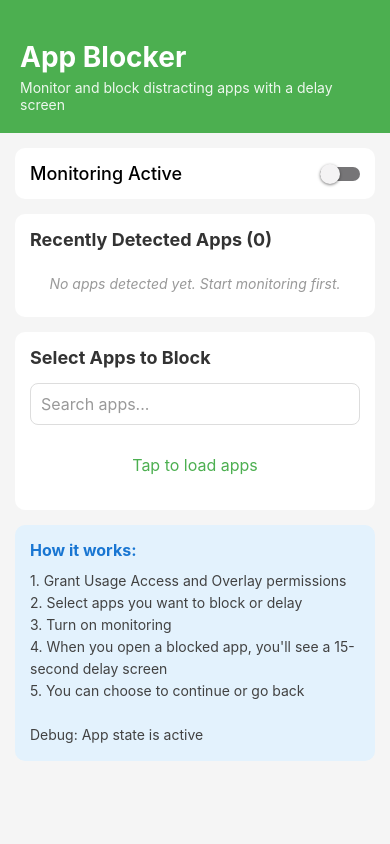
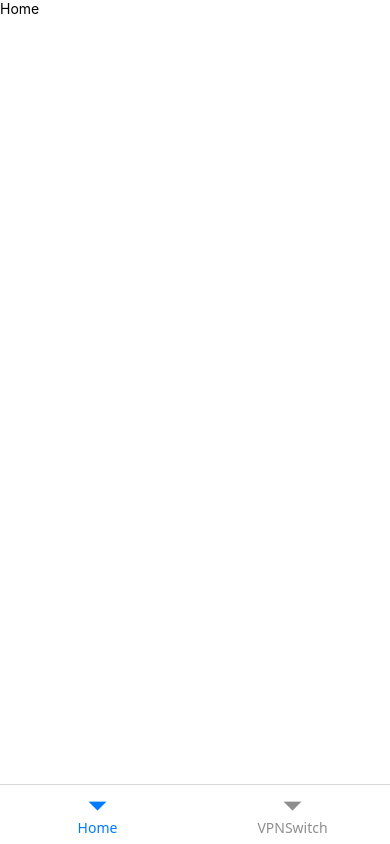
Before and after one commit to OmRanAlot/DoomScrollStopper, a React Native app: screen /Home in a window 390 px wide. Built offline with nearby package versions, Linux system fonts and the light colour scheme.

Commit message:
added navbar

```diff
--- a/App.tsx
+++ b/App.tsx
@@ -1,26 +1,31 @@
 // App.tsx
 import React from 'react';
-import { SafeAreaView, StyleSheet, StatusBar, useColorScheme, Button } from 'react-native';
-import VPNSwitch from './components/VPNSwitch';
-import { Linking } from 'react-native';
+import { SafeAreaView, StyleSheet, useColorScheme } from 'react-native';
+import VPNSwitch from './components/VPNSwitch/VPNSwitch';
+import Home from './components/Home/home';
+import { NavigationContainer } from '@react-navigation/native';
+import { createBottomTabNavigator } from '@react-navigation/bottom-tabs';
 
+const Tab = createBottomTabNavigator();
 
 const App = () => {
-  const isDarkMode = useColorScheme() === 'dark';
+  return (
 
+      <SafeAreaView style={[styles.container]}>
+        <NavigationContainer>
+          <Tab.Navigator
+            screenOptions={{
+              headerShown: false,
+              tabBarStyle: { backgroundColor: '#fff', height: 60 },
+              tabBarLabelStyle: { fontSize: 14 }
+            }}
+          >
+            <Tab.Screen name="Home" component={Home} />
+            <Tab.Screen name="VPNSwitch" component={VPNSwitch} />
+          </Tab.Navigator>
+        </NavigationContainer>
+      </SafeAreaView>
 
-  const openUsageAccessSettings = () => {
-    Linking.openSettings(); // basic fallback
-
-    // Or use native module to launch:
-    // android.settings.USAGE_ACCESS_SETTINGS
-  };
-  return (
-    <SafeAreaView style={[styles.container, isDarkMode && styles.darkContainer]}>
-      <StatusBar barStyle={isDarkMode ? 'light-content' : 'dark-content'} />
-      <VPNSwitch />
-      {/* <Button title="Enable App Usage Access" onPress={openUsageAccessSettings} /> */}
-    </SafeAreaView>
   );
 };
 
--- /dev/null
+++ b/components/Home/home.js
@@ -0,0 +1,13 @@
+import React from 'react';
+import { View, Text } from 'react-native';
+import styles from './home.style';
+
+const Home = () => {
+    return (
+        <View style={styles.container}>
+            <Text>Home</Text>
+        </View>
+    );
+};
+
+export default Home;
--- /dev/null
+++ b/components/Home/home.style.js
@@ -0,0 +1,10 @@
+import { StyleSheet } from 'react-native';
+
+const styles = StyleSheet.create({
+    container: {
+      flex: 1,
+      backgroundColor: '#fff',
+    },
+  });
+
+export default styles;
--- a/components/VPNSwitch.js
+++ b/components/VPNSwitch/VPNSwitch.js
@@ -13,6 +13,7 @@ import {
   TextInput,
   AppState,
 } from 'react-native';
+import styles from './VPNSwitch.styles';
 const { VPNModule, SettingsModule } = NativeModules;
 const appBlockerEmitter = new NativeEventEmitter(VPNModule);
 
@@ -127,26 +128,6 @@ const VPNSwitch = () => {
     }
   };
 
-  const requestOverlayPermission = async () => {
-    try {
-      await VPNModule.requestOverlayPermission();
-      Alert.alert(
-        'Permission Required',
-        'Please grant Display Over Other Apps permission and return to the app',
-        [
-          {
-            text: 'OK',
-            onPress: () => {
-              setTimeout(startMonitoringAfterPermissions, 2000);
-            }
-          }
-        ]
-      );
-    } catch (error) {
-      console.error('Overlay permission request failed:', error);
-    }
-  };
-
   const checkPermissionsAndStart = async () => {
     const perms = await VPNModule.checkPermissions();
     if (!perms.usage) {
@@ -193,23 +174,6 @@ const VPNSwitch = () => {
     } catch (error) {
       console.error("Failed to stop monitoring:", error);
       Alert.alert("Error", "Failed to stop monitoring: " + error.message);
-    }
-  };
-
-  const toggleMonitoring = async () => {
-    try {
-      if (!isMonitoring) {
-        console.log("requesting permissions")
-        // Request permissions first
-        await requestPermissions();
-      } else {
-        await VPNModule.stopMonitoring();
-        setIsMonitoring(false);
-        console.log("Monitoring stopped successfully")
-      }
-    } catch (error) {
-      console.error('Failed to toggle monitoring:', error);
-      Alert.alert('Error', 'Failed to toggle monitoring: ' + error.message);
     }
   };
 
@@ -372,154 +336,6 @@ const VPNSwitch = () => {
   );
 };
 
-const styles = StyleSheet.create({
-  container: {
-    flex: 1,
-    backgroundColor: '#f5f5f5',
-  },
-  header: {
-    backgroundColor: '#4CAF50',
-    padding: 20,
-    paddingTop: 40,
-  },
-  title: {
-    fontSize: 28,
-    fontWeight: 'bold',
-    color: '#fff',
-    marginBottom: 5,
-  },
-  subtitle: {
-    fontSize: 14,
-    color: '#fff',
-    opacity: 0.9,
-  },
-  controlSection: {
-    backgroundColor: '#fff',
-    margin: 15,
-    padding: 15,
-    borderRadius: 10,
-    elevation: 2,
-  },
-  controlRow: {
-    flexDirection: 'row',
-    justifyContent: 'space-between',
-    alignItems: 'center',
-  },
-  controlLabel: {
-    fontSize: 18,
-    fontWeight: '500',
-  },
-  statusBox: {
-    marginTop: 15,
-    padding: 10,
-    backgroundColor: '#E8F5E9',
-    borderRadius: 5,
-  },
-  statusText: {
-    color: '#2E7D32',
-    fontWeight: '500',
-  },
-  statusSubtext: {
-    color: '#1B5E20',
-    fontSize: 12,
-    marginTop: 3,
-  },
-  section: {
-    backgroundColor: '#fff',
-    margin: 15,
-    marginTop: 0,
-    padding: 15,
-    borderRadius: 10,
-    elevation: 2,
-  },
-  sectionTitle: {
-    fontSize: 18,
-    fontWeight: 'bold',
-    marginBottom: 15,
-    color: '#333',
-  },
-  searchInput: {
-    borderWidth: 1,
-    borderColor: '#ddd',
-    borderRadius: 8,
-    padding: 10,
-    marginBottom: 10,
-    fontSize: 16,
-  },
-  appsList: {
-    maxHeight: 300,
-  },
-  flatList: {
-    maxHeight: 250,
-  },
-  appItem: {
-    flexDirection: 'row',
-    justifyContent: 'space-between',
-    alignItems: 'center',
-    paddingVertical: 10,
-    borderBottomWidth: 1,
-    borderBottomColor: '#f0f0f0',
-  },
-  appInfo: {
-    flex: 1,
-  },
-  appName: {
-    fontSize: 16,
-    fontWeight: '500',
-    color: '#333',
-  },
-  packageName: {
-    fontSize: 12,
-    color: '#666',
-    marginTop: 2,
-  },
-  detectedItem: {
-    flexDirection: 'row',
-    justifyContent: 'space-between',
-    paddingVertical: 8,
-    borderBottomWidth: 1,
-    borderBottomColor: '#f0f0f0',
-  },
-  detectedAppName: {
-    fontSize: 14,
-    color: '#333',
-  },
-  detectedTime: {
-    fontSize: 12,
-    color: '#999',
-  },
-  emptyText: {
-    color: '#999',
-    fontStyle: 'italic',
-    textAlign: 'center',
-    paddingVertical: 10,
-  },
-  reloadButton: {
-    padding: 20,
-    alignItems: 'center',
-  },
-  reloadText: {
-    color: '#4CAF50',
-    fontSize: 16,
-  },
-  infoSection: {
-    backgroundColor: '#E3F2FD',
-    margin: 15,
-    marginTop: 0,
-    padding: 15,
-    borderRadius: 10,
-  },
-  infoTitle: {
-    fontSize: 16,
-    fontWeight: 'bold',
-    marginBottom: 10,
-    color: '#1976D2',
-  },
-  infoText: {
-    fontSize: 14,
-    lineHeight: 22,
-    color: '#424242',
-  },
-});
+
 
 export default VPNSwitch;
--- /dev/null
+++ b/components/VPNSwitch/VPNSwitch.styles.js
@@ -0,0 +1,153 @@
+import { StyleSheet } from 'react-native';
+
+const styles = StyleSheet.create({
+    container: {
+      flex: 1,
+      backgroundColor: '#f5f5f5',
+    },
+    header: {
+      backgroundColor: '#4CAF50',
+      padding: 20,
+      paddingTop: 40,
+    },
+    title: {
+      fontSize: 28,
+      fontWeight: 'bold',
+      color: '#fff',
+      marginBottom: 5,
+    },
+    subtitle: {
+      fontSize: 14,
+      color: '#fff',
+      opacity: 0.9,
+    },
+    controlSection: {
+      backgroundColor: '#fff',
+      margin: 15,
+      padding: 15,
+      borderRadius: 10,
+      elevation: 2,
+    },
+    controlRow: {
+      flexDirection: 'row',
+      justifyContent: 'space-between',
+      alignItems: 'center',
+    },
+    controlLabel: {
+      fontSize: 18,
+      fontWeight: '500',
+    },
+    statusBox: {
+      marginTop: 15,
+      padding: 10,
+      backgroundColor: '#E8F5E9',
+      borderRadius: 5,
+    },
+    statusText: {
+      color: '#2E7D32',
+      fontWeight: '500',
+    },
+    statusSubtext: {
+      color: '#1B5E20',
+      fontSize: 12,
+      marginTop: 3,
+    },
+    section: {
+      backgroundColor: '#fff',
+      margin: 15,
+      marginTop: 0,
+      padding: 15,
+      borderRadius: 10,
+      elevation: 2,
+    },
+    sectionTitle: {
+      fontSize: 18,
+      fontWeight: 'bold',
+      marginBottom: 15,
+      color: '#333',
+    },
+    searchInput: {
+      borderWidth: 1,
+      borderColor: '#ddd',
+      borderRadius: 8,
+      padding: 10,
+      marginBottom: 10,
+      fontSize: 16,
+    },
+    appsList: {
+      maxHeight: 300,
+    },
+    flatList: {
+      maxHeight: 250,
+    },
+    appItem: {
+      flexDirection: 'row',
+      justifyContent: 'space-between',
+      alignItems: 'center',
+      paddingVertical: 10,
+      borderBottomWidth: 1,
+      borderBottomColor: '#f0f0f0',
+    },
+    appInfo: {
+      flex: 1,
+    },
+    appName: {
+      fontSize: 16,
+      fontWeight: '500',
+      color: '#333',
+    },
+    packageName: {
+      fontSize: 12,
+      color: '#666',
+      marginTop: 2,
+    },
+    detectedItem: {
+      flexDirection: 'row',
+      justifyContent: 'space-between',
+      paddingVertical: 8,
+      borderBottomWidth: 1,
+      borderBottomColor: '#f0f0f0',
+    },
+    detectedAppName: {
+      fontSize: 14,
+      color: '#333',
+    },
+    detectedTime: {
+      fontSize: 12,
+      color: '#999',
+    },
+    emptyText: {
+      color: '#999',
+      fontStyle: 'italic',
+      textAlign: 'center',
+      paddingVertical: 10,
+    },
+    reloadButton: {
+      padding: 20,
+      alignItems: 'center',
+    },
+    reloadText: {
+      color: '#4CAF50',
+      fontSize: 16,
+    },
+    infoSection: {
+      backgroundColor: '#E3F2FD',
+      margin: 15,
+      marginTop: 0,
+      padding: 15,
+      borderRadius: 10,
+    },
+    infoTitle: {
+      fontSize: 16,
+      fontWeight: 'bold',
+      marginBottom: 10,
+      color: '#1976D2',
+    },
+    infoText: {
+      fontSize: 14,
+      lineHeight: 22,
+      color: '#424242',
+    },
+  });
+
+export default styles;
```
Also changed, not shown: components/Customize/cusotmize.js (added, +13 -0 lines), package.json (+9 -1 lines), 2 other files (tests, documents, lock files or other folders).
